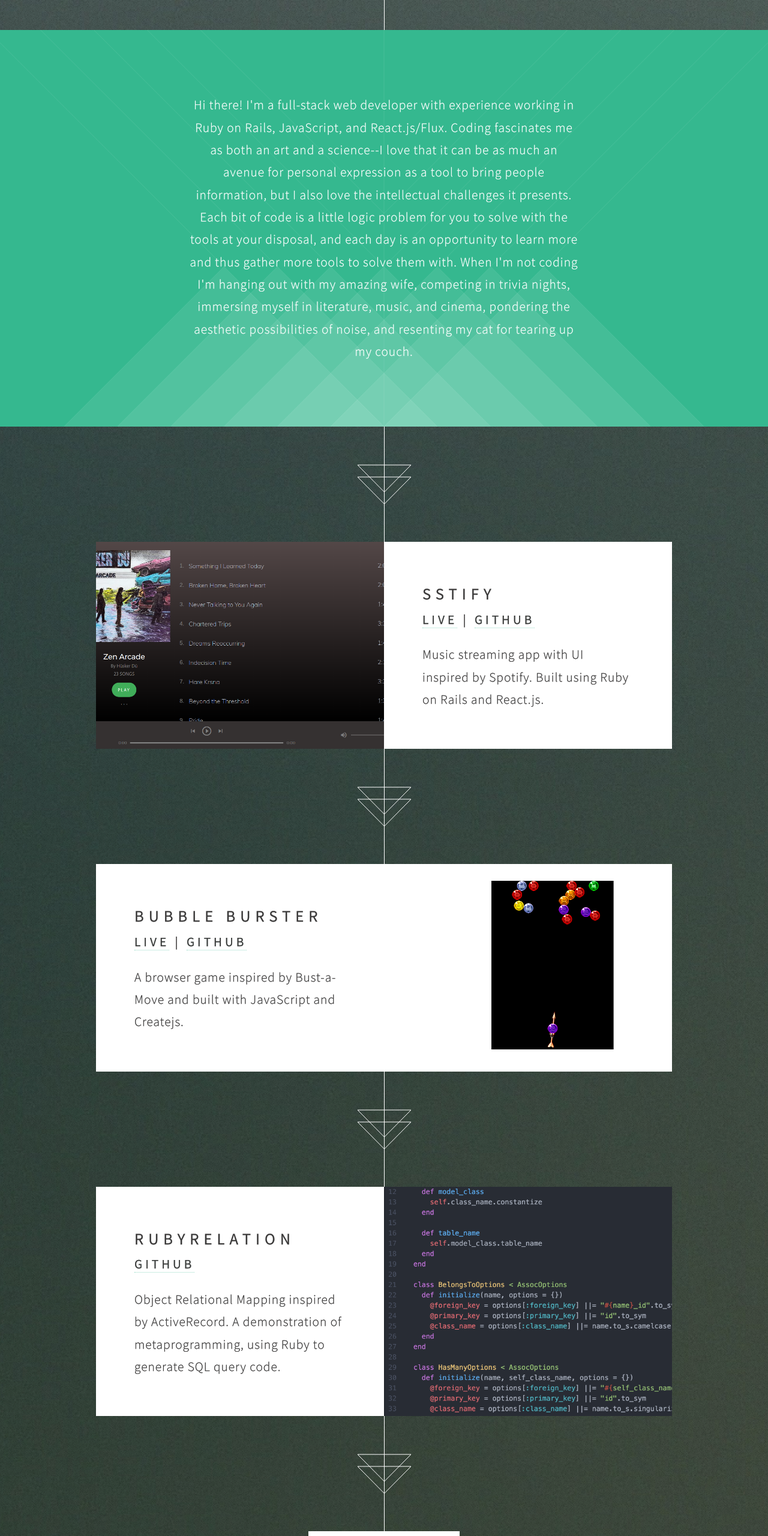
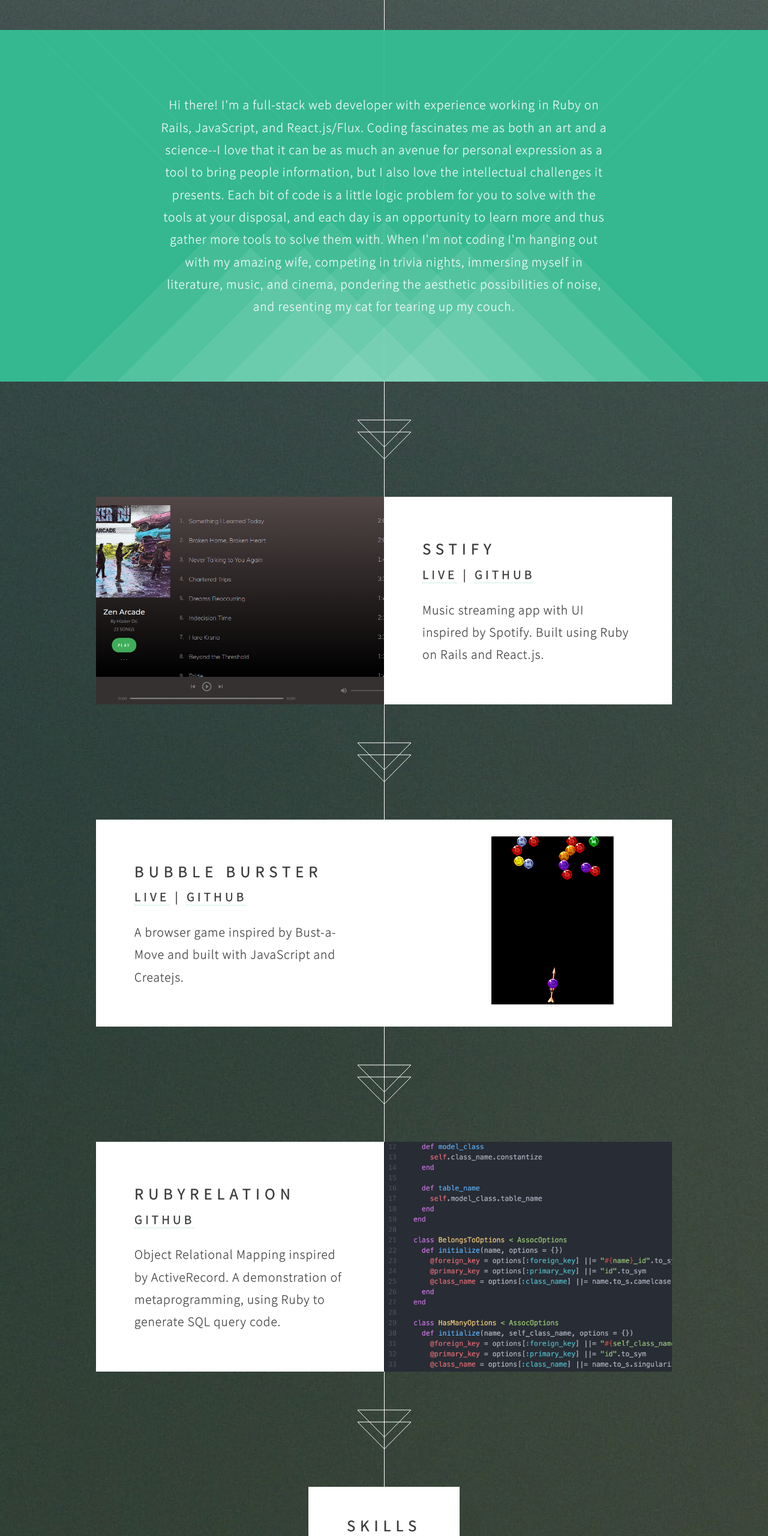
Before and after one commit to jtbrubak/jtbrubak.github.io, a plain HTML site: page index.html in a window 1280 px wide. Shown: the part 806-3366 px from the top of the page at 60% size. Drawn offline with Linux system fonts and the light colour scheme; files whose address does not match are found by name.

Commit message:
Add favicon

```diff
--- a/assets/css/main.css
+++ b/assets/css/main.css
@@ -2026,7 +2026,7 @@
 
 		#banner p {
 			margin: 0 auto;
-			max-width: 650px;
+			max-width: 750px;
 		}
 
 		#banner footer {
--- a/index.html
+++ b/index.html
@@ -12,6 +12,7 @@
 		<meta name="viewport" content="width=device-width, initial-scale=1" />
 		<!--[if lte IE 8]><script src="assets/js/ie/html5shiv.js"></script><![endif]-->
 		<link rel="stylesheet" href="assets/css/main.css" />
+		<link rel="shortcut icon" href="./assets/favicon.png" type="image/x-icon">
 		<!--[if lte IE 8]><link rel="stylesheet" href="assets/css/ie8.css" /><![endif]-->
 	</head>
 	<body>
@@ -67,7 +68,7 @@
 
 		<!-- Feature 3 -->
 			<article class="container box style1 left">
-				<a href="#" class="image fit"><img src="images/activerecord-lite-screenshot.png" alt="" /></a>
+				<a href="#" class="image fit"><img src="images/rubyrelation.png" alt="" /></a>
 				<div class="inner">
 					<header>
 						<h2>RubyRelation</h2>
```
Also changed, not shown: assets/favicon.png (added), images/rubyrelation.png (renamed from images/activerecord-lite-screenshot.png).
